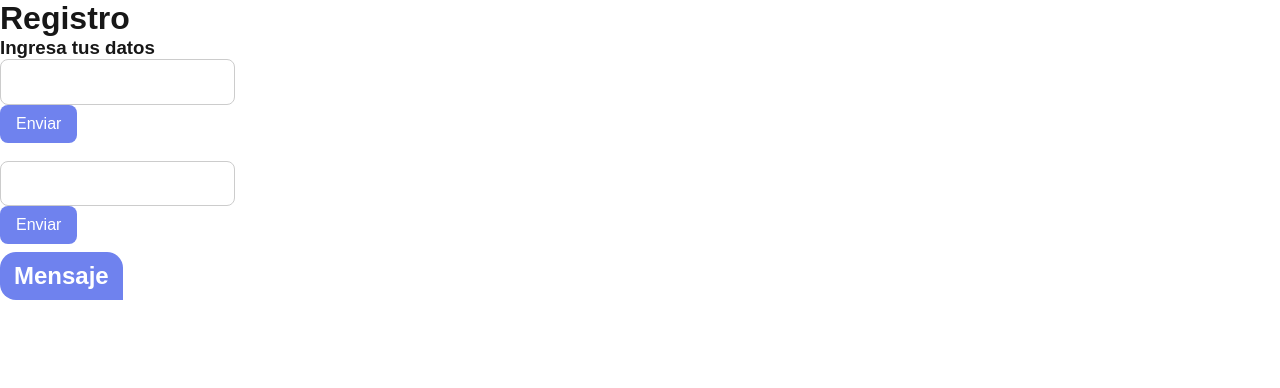
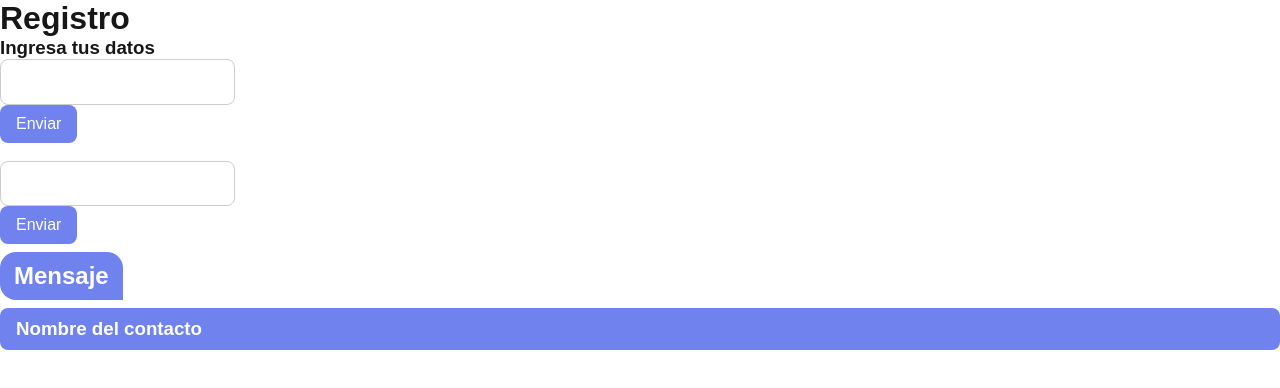
Before and after one commit to luarrufat/Trabajo-Pr-ctico---Creaci-n-de-chat-g17, a Next.js app in the folder front/: page /login in a window 1280 px wide. Shown: the top 388 px of the page. Built offline with nearby package versions, Linux system fonts and the light colour scheme.

Commit message:
Componente contacto

```diff
--- a/front/src/app/login/page.js
+++ b/front/src/app/login/page.js
@@ -5,6 +5,7 @@ import Form from "@/componentes/Form"
 import Input from "@/componentes/Input"
 import Title from "@/componentes/Title"
 import Mensajes from "@/componentes/Mensajes"
+import Contactos from "@/componentes/Contactos"
 export default function loginPage(){
 
     return (
@@ -21,6 +22,8 @@ export default function loginPage(){
             <Boton1 type={"text"} texto={"Enviar"} color={"wpp"}></Boton1>
             <br></br>
             <Mensajes texto={"Mensaje"} color={"mensajes"}></Mensajes>
+            <br></br>
+            <Contactos texto={"Nombre del contacto"} color={"contactos"}></Contactos>
         </>
     )
 }
--- /dev/null
+++ b/front/src/componentes/Contactos.js
@@ -0,0 +1,18 @@
+"use client"
+
+import clsx from "clsx"
+import styles from "@/componentes/Contactos.module.css"
+
+export default function Contacto(props) {
+    return (
+        <div className={
+            clsx(
+            {
+                [styles.contactos]: props.color == "contactos",
+            }
+        )
+        }><h3>{props.texto}</h3>
+        </div>
+
+    );
+}
--- /dev/null
+++ b/front/src/componentes/Contactos.module.css
@@ -0,0 +1,12 @@
+.contactos {
+    background-color: #6f82ee;
+    color: white;
+    padding: 10px 16px;
+    border: none;
+    border-radius: 8px;
+    font-size: 16px;
+    cursor: pointer;
+    transition: background-color 0.3s ease;
+
+
+}
```
